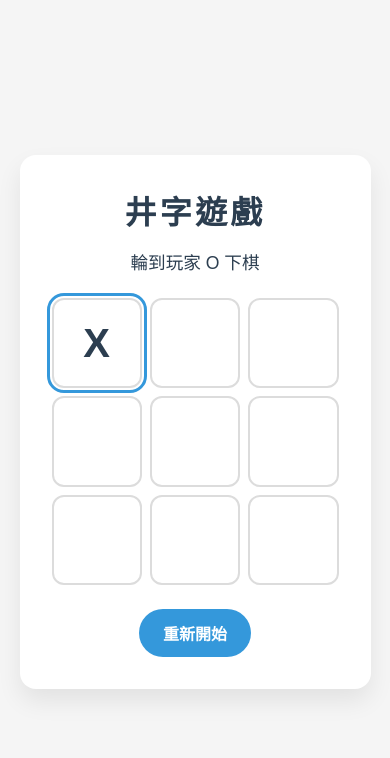
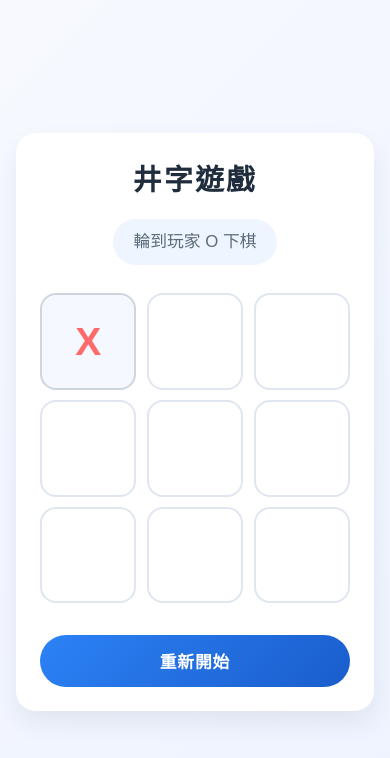
Before and after one commit to shangoyanyi/speckit-test, a plain HTML site: page index.html in a window 390 px wide. Both pictures are taken after a click on the button 96 px from the left and 343 px from the top of the page. Drawn offline with Linux system fonts and the light colour scheme.

Commit message:
Polish UI and docs for tic tac toe

```diff
--- a/css/style.css
+++ b/css/style.css
@@ -1,9 +1,18 @@
 :root {
-  --color-background: #f5f5f5;
-  --color-primary: #2c3e50;
-  --color-accent: #3498db;
-  --color-border: #dcdcdc;
-  --font-family: "Noto Sans TC", "Microsoft JhengHei", sans-serif;
+  --color-background-start: #f7f9ff;
+  --color-background-end: #eef3ff;
+  --color-surface: #ffffff;
+  --color-primary: #1f2d3d;
+  --color-secondary: #5c6b7a;
+  --color-accent: #2c82f6;
+  --color-accent-strong: #1a5dcc;
+  --color-border: #e0e6f0;
+  --color-x: #ff6b6b;
+  --color-o: #1dd1a1;
+  --shadow-sm: 0 12px 24px rgba(31, 45, 61, 0.08);
+  --shadow-lg: 0 24px 48px rgba(31, 45, 61, 0.12);
+  --font-family: "Noto Sans TC", "Microsoft JhengHei", "PingFang TC", sans-serif;
+  --font-heading: "Noto Serif TC", "Noto Sans TC", "Microsoft JhengHei", serif;
 }
 
 * {
@@ -16,35 +25,55 @@ body {
   display: flex;
   justify-content: center;
   align-items: center;
-  background-color: var(--color-background);
+  padding: 2rem 1rem;
+  background-image: linear-gradient(135deg, var(--color-background-start), var(--color-background-end));
   font-family: var(--font-family);
   color: var(--color-primary);
+  line-height: 1.6;
+}
+
+main {
+  width: min(92vw, 440px);
 }
 
 .game {
-  width: min(90vw, 420px);
   text-align: center;
-  padding: 2rem;
-  background-color: #ffffff;
-  border-radius: 16px;
-  box-shadow: 0 12px 24px rgba(0, 0, 0, 0.08);
+  padding: clamp(1.75rem, 4vw, 2.5rem);
+  background-color: var(--color-surface);
+  border-radius: 20px;
+  box-shadow: var(--shadow-sm);
+  transition: box-shadow 0.2s ease, transform 0.2s ease;
+}
+
+.game:focus-within {
+  transform: translateY(-2px);
+  box-shadow: var(--shadow-lg);
 }
 
 .game__title {
   margin: 0 0 1rem;
-  font-size: 2rem;
-  letter-spacing: 0.1em;
+  font-family: var(--font-heading);
+  font-size: clamp(1.8rem, 4vw, 2.4rem);
+  letter-spacing: 0.08em;
 }
 
 .game__status {
-  margin: 0 0 1.5rem;
-  font-size: 1.1rem;
+  margin: 0 0 1.75rem;
+  font-size: clamp(1.05rem, 3vw, 1.2rem);
+  color: var(--color-secondary);
+  background-color: rgba(44, 130, 246, 0.08);
+  border-radius: 999px;
+  padding: 0.6rem 1.25rem;
+  display: inline-flex;
+  align-items: center;
+  justify-content: center;
+  min-height: 2.5rem;
 }
 
 .board {
   display: grid;
   grid-template-columns: repeat(3, 1fr);
-  gap: 0.5rem;
+  gap: 0.65rem;
 }
 
 .cell {
@@ -53,24 +82,25 @@ body {
   align-items: center;
   width: 100%;
   aspect-ratio: 1 / 1;
-  font-size: 2.5rem;
+  font-size: clamp(2.3rem, 10vw, 2.8rem);
   font-weight: 700;
   color: var(--color-primary);
   background-color: #ffffff;
   border: 2px solid var(--color-border);
-  border-radius: 12px;
+  border-radius: 16px;
   cursor: pointer;
-  transition: transform 0.15s ease, box-shadow 0.15s ease;
+  transition: transform 0.18s ease, box-shadow 0.18s ease, border-color 0.18s ease;
+}
+
+.cell:hover {
+  transform: translateY(-3px);
+  box-shadow: 0 10px 20px rgba(31, 45, 61, 0.1);
+  border-color: rgba(44, 130, 246, 0.45);
 }
 
 .cell:focus {
   outline: 3px solid var(--color-accent);
-  outline-offset: 2px;
-}
-
-.cell:hover {
-  transform: translateY(-2px);
-  box-shadow: 0 6px 12px rgba(0, 0, 0, 0.08);
+  outline-offset: 3px;
 }
 
 .cell:active {
@@ -78,28 +108,70 @@ body {
   box-shadow: none;
 }
 
+.cell:disabled {
+  cursor: not-allowed;
+  box-shadow: none;
+  transform: none;
+  border-color: rgba(92, 107, 122, 0.25);
+  background-color: rgba(240, 243, 255, 0.6);
+}
+
+.cell--x {
+  color: var(--color-x);
+}
+
+.cell--o {
+  color: var(--color-o);
+}
+
 .game__restart {
-  margin-top: 1.5rem;
-  padding: 0.75rem 1.5rem;
-  font-size: 1rem;
-  font-weight: 600;
+  margin-top: 2rem;
+  padding: 0.85rem 2.5rem;
+  font-size: 1.05rem;
+  font-weight: 700;
+  letter-spacing: 0.05em;
   color: #ffffff;
-  background-color: var(--color-accent);
+  background-image: linear-gradient(135deg, var(--color-accent), var(--color-accent-strong));
   border: none;
   border-radius: 999px;
   cursor: pointer;
-  transition: transform 0.15s ease, box-shadow 0.15s ease, background-color 0.15s ease;
+  transition: transform 0.18s ease, box-shadow 0.18s ease, filter 0.18s ease;
 }
 
 .game__restart:hover,
 .game__restart:focus {
-  background-color: #217dbb;
-  box-shadow: 0 6px 12px rgba(0, 0, 0, 0.12);
+  filter: brightness(1.05);
+  box-shadow: 0 12px 24px rgba(44, 130, 246, 0.3);
   outline: none;
-  transform: translateY(-1px);
+  transform: translateY(-2px);
 }
 
 .game__restart:active {
   transform: translateY(0);
-  box-shadow: none;
+  box-shadow: 0 8px 16px rgba(26, 93, 204, 0.35);
 }
+
+@media (max-width: 480px) {
+  body {
+    padding: 1.5rem 1rem;
+  }
+
+  .game {
+    padding: 1.5rem;
+  }
+
+  .game__restart {
+    width: 100%;
+  }
+}
+
+@media (prefers-reduced-motion: reduce) {
+  *,
+  *::before,
+  *::after {
+    animation-duration: 0.01ms !important;
+    animation-iteration-count: 1 !important;
+    transition-duration: 0.01ms !important;
+    scroll-behavior: auto !important;
+  }
+}
--- a/index.html
+++ b/index.html
@@ -3,7 +3,15 @@
 <head>
   <meta charset="UTF-8" />
   <meta name="viewport" content="width=device-width, initial-scale=1.0" />
-  <title>井字遊戲</title>
+  <title>井字遊戲｜雙人即時對戰</title>
+  <meta
+    name="description"
+    content="一款以純 HTML、CSS 與 JavaScript 打造的井字遊戲，支援雙人輪流下棋、勝負判定與重新開始功能。"
+  />
+  <meta name="keywords" content="井字遊戲, Tic Tac Toe, 雙人遊戲, 瀏覽器遊戲" />
+  <meta name="author" content="井字遊戲專案團隊" />
+  <meta property="og:title" content="井字遊戲｜雙人即時對戰" />
+  <meta property="og:locale" content="zh_TW" />
   <link rel="stylesheet" href="css/style.css" />
 </head>
 <body>
--- a/js/script.js
+++ b/js/script.js
@@ -30,6 +30,33 @@ function updateStatusMessage() {
   }
 }
 
+function setCellMark(cell, player, index) {
+  cell.textContent = player;
+  cell.classList.remove('cell--x', 'cell--o');
+  cell.classList.add(player === 'X' ? 'cell--x' : 'cell--o');
+  cell.disabled = true;
+  cell.setAttribute('aria-disabled', 'true');
+  cell.setAttribute('aria-label', `第 ${index + 1} 格，玩家 ${player} 已落子`);
+}
+
+function updateEmptyCellLabels() {
+  cells.forEach((cell, index) => {
+    if (gameState.board[index]) {
+      return;
+    }
+
+    if (gameState.isGameActive) {
+      cell.disabled = false;
+      cell.removeAttribute('aria-disabled');
+      cell.setAttribute('aria-label', `第 ${index + 1} 格，等待玩家 ${gameState.currentPlayer} 落子`);
+    } else {
+      cell.disabled = true;
+      cell.setAttribute('aria-disabled', 'true');
+      cell.setAttribute('aria-label', `第 ${index + 1} 格，遊戲已結束`);
+    }
+  });
+}
+
 function handleCellClick(event) {
   if (!gameState.isGameActive) {
     return;
@@ -45,13 +72,14 @@ function handleCellClick(event) {
   const currentPlayer = gameState.currentPlayer;
 
   gameState.board[cellIndex] = currentPlayer;
-  cell.textContent = currentPlayer;
+  setCellMark(cell, currentPlayer, cellIndex);
 
   if (checkWin(currentPlayer)) {
     gameState.isGameActive = false;
     gameState.winner = currentPlayer;
     gameState.isDraw = false;
     updateStatusMessage();
+    updateEmptyCellLabels();
     return;
   }
 
@@ -60,6 +88,7 @@ function handleCellClick(event) {
     gameState.winner = null;
     gameState.isDraw = true;
     updateStatusMessage();
+    updateEmptyCellLabels();
     return;
   }
 
@@ -67,6 +96,7 @@ function handleCellClick(event) {
   gameState.winner = null;
   gameState.isDraw = false;
   updateStatusMessage();
+  updateEmptyCellLabels();
 }
 
 function checkWin(player) {
@@ -90,10 +120,15 @@ function checkDraw() {
   return gameState.board.every((cell) => cell !== null);
 }
 
-cells.forEach((cell, index) => {
-  cell.dataset.index = index;
-  cell.addEventListener('click', handleCellClick);
-});
+function resetBoard() {
+  cells.forEach((cell, index) => {
+    cell.textContent = '';
+    cell.classList.remove('cell--x', 'cell--o');
+    cell.disabled = false;
+    cell.removeAttribute('aria-disabled');
+    cell.setAttribute('aria-label', `第 ${index + 1} 格`);
+  });
+}
 
 function restartGame() {
   gameState.board.fill(null);
@@ -102,15 +137,19 @@ function restartGame() {
   gameState.winner = null;
   gameState.isDraw = false;
 
-  cells.forEach((cell) => {
-    cell.textContent = '';
-  });
-
+  resetBoard();
+  updateEmptyCellLabels();
   updateStatusMessage();
 }
+
+cells.forEach((cell, index) => {
+  cell.dataset.index = index;
+  cell.addEventListener('click', handleCellClick);
+});
 
 if (restartButton) {
   restartButton.addEventListener('click', restartGame);
 }
 
+updateEmptyCellLabels();
 updateStatusMessage();
```
Also changed, not shown: 1 other file.
